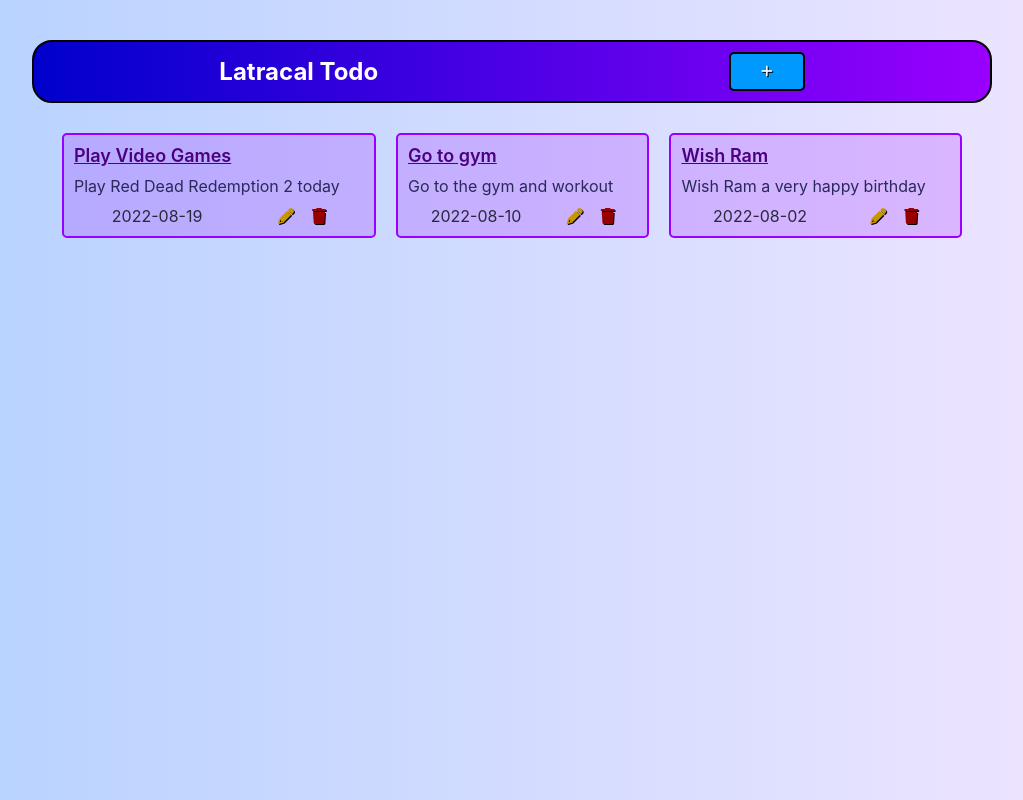
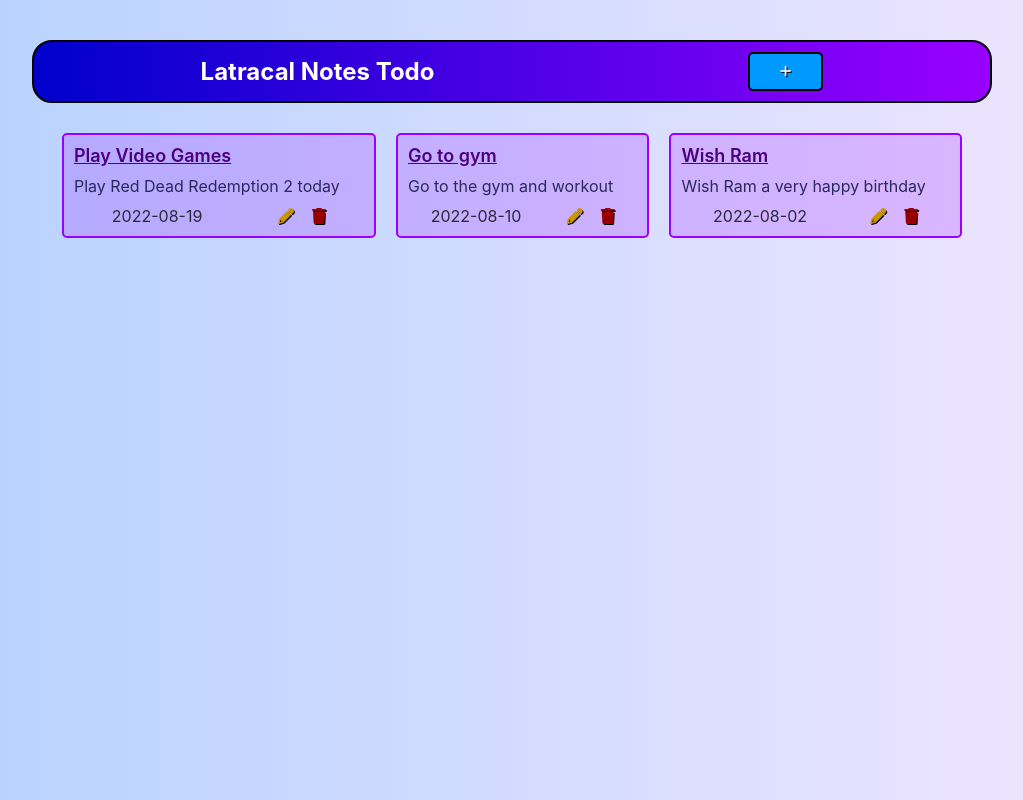
Before and after one commit to labham19/latracal-todo, a React (Create React App) app: page / in a window 1280 px wide. Shown: the whole page, without its empty margins (128-1151 px from the left). Built offline with nearby package versions, Linux system fonts and the light colour scheme.

Commit message:
Minor Change

```diff
--- a/src/App.js
+++ b/src/App.js
@@ -88,7 +88,7 @@ function App() {
     <div className="App">
        <div className='container'>
           <div className='container_header'>
-              <span id='logo_span'>Latracal Todo</span>
+              <span id='logo_span'>Latracal Notes Todo</span>
               <button id='addBtn' className='addBtn btn' onClick={()=>displayModal('addModal','addOverlay')}> <i className="fa fa-plus" aria-hidden="true"></i> </button>
           </div>
           <div className='container_body'>
```
